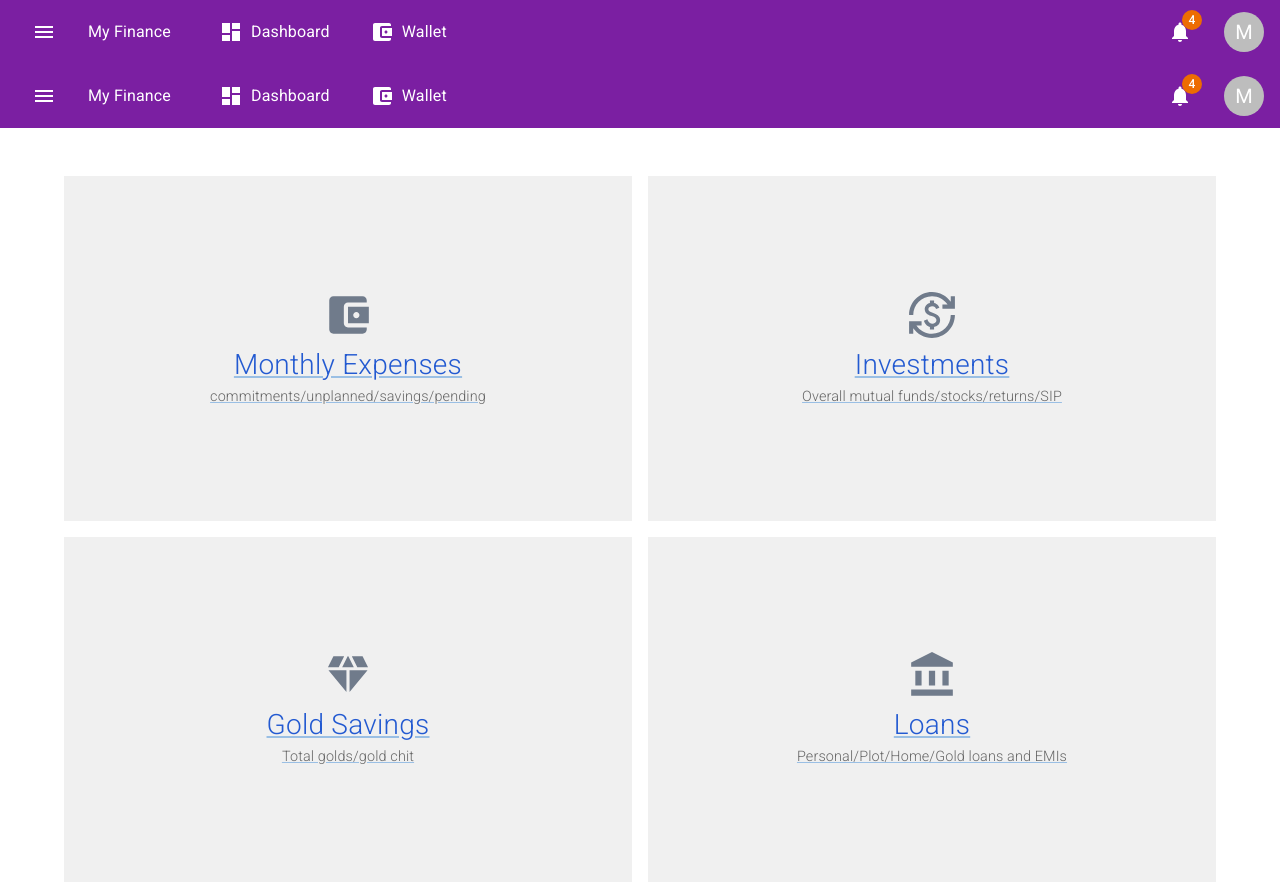
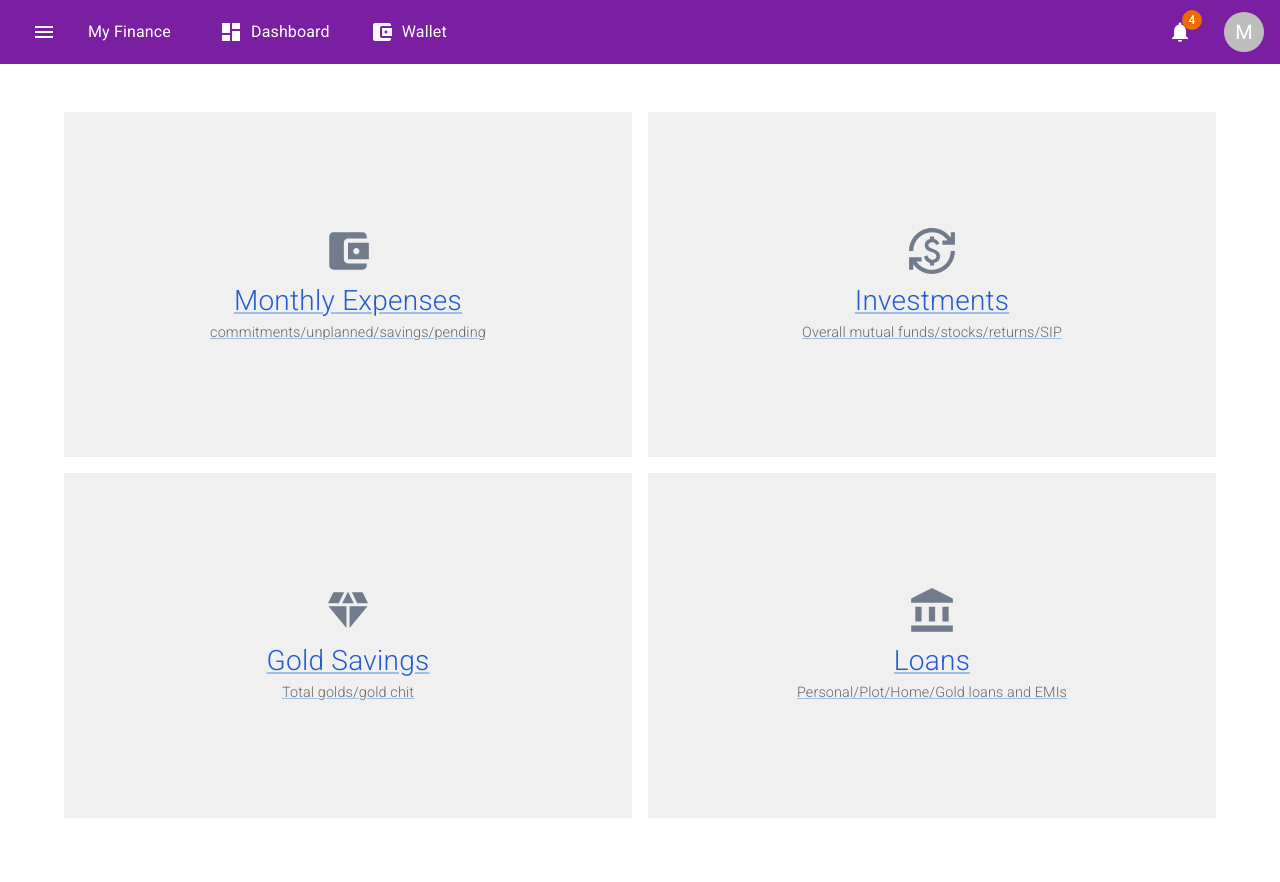
Before and after one commit to cra2ycoder/my-finance, a Next.js app: page /dashboard in a window 1280 px wide. After the commit the page ends 818 px from the top, so only its background shows below. Built offline with nearby package versions, Linux system fonts and the light colour scheme.

Commit message:
removed header from dashboard

```diff
--- a/pages/dashboard.tsx
+++ b/pages/dashboard.tsx
@@ -1,13 +1,10 @@
 import Box from '@mui/material/Box'
-import Header from '@components/Header'
 import DashboardGrid from '@components/DashboardGrid'
 import Container from '@mui/material/Container'
-// import { useRouter } from 'next/router'
 
 function Dashboard() {
   return (
     <Box>
-      <Header />
       <Container sx={{ margin: 'auto', marginTop: '3rem' }}>
         <DashboardGrid />
       </Container>
```
